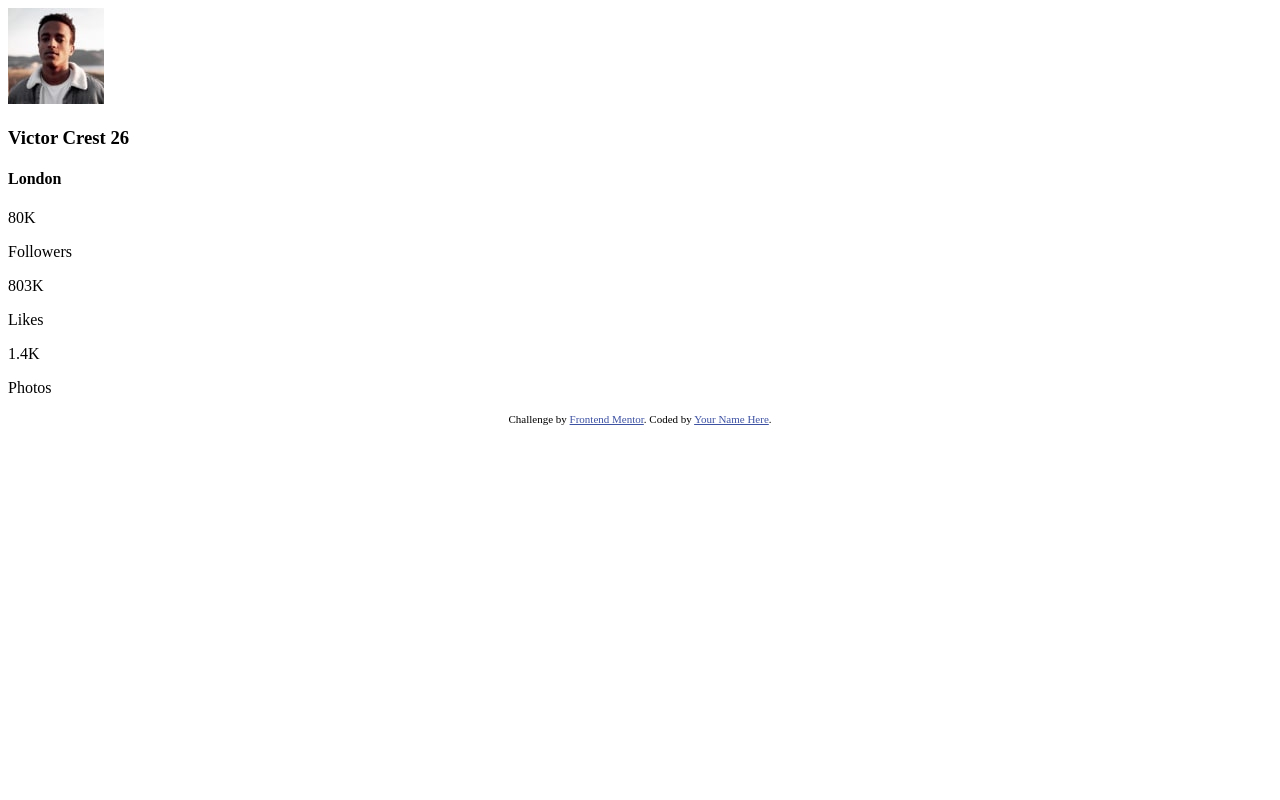
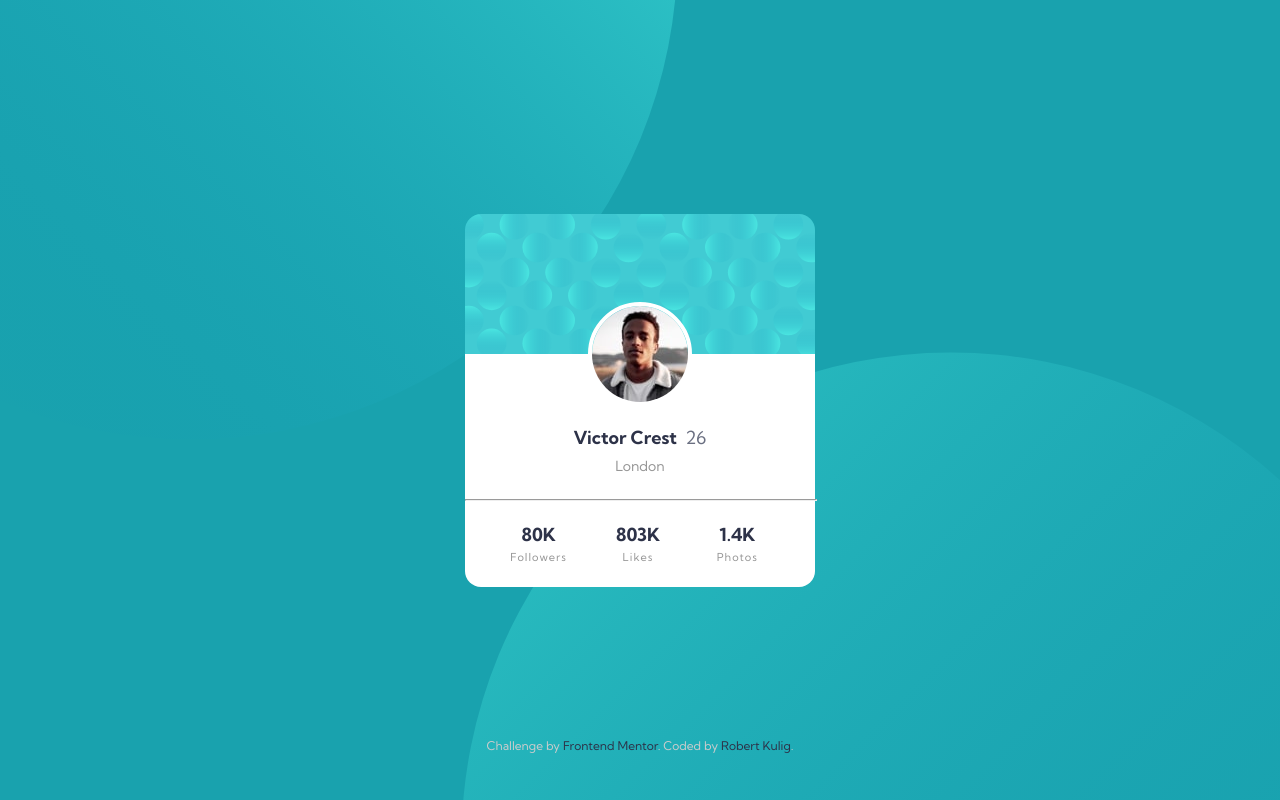
Before and after one commit to newdev1975/profile-card, a plain HTML site: page index.html in a window 1280 px wide. Drawn offline with nearby package versions, Linux system fonts and the light colour scheme; files that its build step writes are made by us from their sources.

Commit message:
"Finished work"

```diff
--- a/index.html
+++ b/index.html
@@ -14,36 +14,34 @@
 
   <title>Frontend Mentor | Profile card component</title>
 
-  <!-- Feel free to remove these styles or customise in your own stylesheet 👍 -->
-  <style>
-    .attribution { font-size: 11px; text-align: center; }
-    .attribution a { color: hsl(228, 45%, 44%); }
-  </style>
 </head>
 <body>
     <main class="card">
         <img src="./images/image-victor.jpg" alt="username-photo">
-    <h3>Victor Crest <span>26</span></h3>
+        <h3>Victor Crest <span>&nbsp;26</span></h3>
         <h4>London</h4>
-    <div class="stats">
-      <div class="stat">
-        <p>80K</p>
-        <p>Followers</p>
+        <hr>
+        <div class="card__body">
+          <div class="card__body--content">
+            <h3>80K</h3>
+            <h6>Followers</h6>
           </div>
-      <div class="stat">
-        <p>803K</p>
-        <p>Likes</p>
+
+          <div class="card__body--content">
+            <h3>803K</h3>
+            <h6>Likes</h6>
           </div>
-      <div class="stat">
-        <p>1.4K</p>
-        <p>Photos</p>
+
+          <div class="card__body--content">
+            <h3>1.4K</h3>
+            <h6>Photos</h6>
           </div>
         </div>
     </main>
 
   <div class="attribution">
     Challenge by <a href="https://www.frontendmentor.io?ref=challenge" target="_blank">Frontend Mentor</a>.
-    Coded by <a href="#">Your Name Here</a>.
+    Coded by <a href="https://www.frontendmentor.io/profile/newdev1975">Robert Kulig</a>.
   </div>
 </body>
 </html>
--- /dev/null
+++ b/scss/_base.scss
@@ -0,0 +1,106 @@
+@import "reset";
+
+/* Global Variables */
+
+/** Colors **/
+$primary-bg-clr: hsl(185, 75%, 39%);
+$primary-clr: hsl(229, 23%, 23%);
+$secondary-clr: hsl(227, 10%, 46%);
+$third-clr: hsl(0, 0%, 59%);
+
+/** Fonts **/
+$font-family: "Kumbh Sans", sans-serif;
+$font-weight-normal: 400;
+$font-weight-bold: 700;
+$font-size: 1.125rem;
+
+/* Global Mixins */
+
+/** Breakpoints **/
+@mixin for-phone-only {
+  @media (min-width: 375px) and (max-width: 575.98px) { @content; }
+}
+@mixin for-tablet-portrait-up {
+  @media (min-width: 576px) { @content; }
+}
+@mixin for-tablet-landscape-up {
+  @media (min-width: 900px) { @content; }
+}
+@mixin for-desktop-up {
+  @media (min-width: 1200px) { @content; }
+}
+@mixin for-big-desktop-up {
+  @media (min-width: 1440px) { @content; }
+}
+
+body {
+  display: grid;
+  place-content: center;
+  width: 100%;
+  min-height: 100vh;
+  background-image:
+      url(./../../images/bg-pattern-top.svg),
+      url(./../../images/bg-pattern-bottom.svg);
+  background-position: right 40vw bottom 45vh, left 36vw top 44vh;
+  background-repeat: no-repeat, no-repeat;
+  background-color: $primary-bg-clr;
+  font-family: $font-family;
+  font-size: $font-size;
+}
+
+h3 {
+  padding-top: 1.25rem;
+  color: $primary-clr;
+  font-weight: $font-weight-bold;
+
+  span {
+    color: $secondary-clr;
+    font-weight: $font-weight-normal;
+  }
+}
+
+h4 {
+  padding-top: .75rem;
+  margin-bottom: 1.625rem;
+  color: $third-clr;
+  font-size: .875rem;
+}
+
+h6 {
+  margin-top: .5rem;
+  margin-bottom: 1rem;
+  color: $third-clr;
+  font-size: .6875rem;
+  letter-spacing: 1px;
+}
+
+hr {
+  width: 100%;
+  color: hsla(0, 0%, 91%, .2);
+}
+
+.attribution {
+  position: absolute;
+  bottom: 3rem;
+  text-align: center;
+  width: 100%;
+  font-size: .75rem;
+  color: hsl(0, 0%, 80%);
+
+  a {
+    color: $primary-clr;
+    text-decoration: none;
+  }
+}
+
+@include for-desktop-up() {
+  body {
+    background-position: right 47vw bottom 45vh, left 36vw top 44vh;
+  }
+}
+
+@include for-big-desktop-up() {
+  body {
+    background-position: right 50vw bottom 40vh, left 49vw top 50vh;
+  }
+}
--- a/scss/_components.scss
+++ b/scss/_components.scss
@@ -0,0 +1,35 @@
+.card {
+  width: 20.4375rem;
+  background-image: url(./../../images/bg-pattern-card.svg);
+  background-repeat: no-repeat;
+  background-size: 100% 8.75rem;
+  background-color: white;
+  border-radius: 1rem;
+  text-align: center;
+  margin-inline: auto;
+  padding-top: 5.5rem;
+
+  &__body {
+    display: grid;
+    grid-template-columns: 1fr 1fr 1fr;
+    margin-top: -0.1875rem;
+    padding: 0 1.75rem .5rem 1.5rem;
+
+    h3 {
+      margin-top: -0.0625rem;
+    }
+  }
+
+  img {
+    border-radius: 50%;
+    height: 6rem;
+    width: 6rem;
+    border: 0.25rem solid white;
+  }
+}
+
+@media only screen and (min-width: 75rem) {
+  .card {
+    width: 21.875rem;
+  }
+}
--- a/scss/main.scss
+++ b/scss/main.scss
@@ -0,0 +1,3 @@
+@import "base";
+@import "components";
+@import "layout";
```
Also changed, not shown: _components.scss (deleted), _layout.scss (deleted), dist/css/main.css (added), dist/css/reset.css (added), 2 other files. Lines whose indentation alone changed are shown as unchanged.
